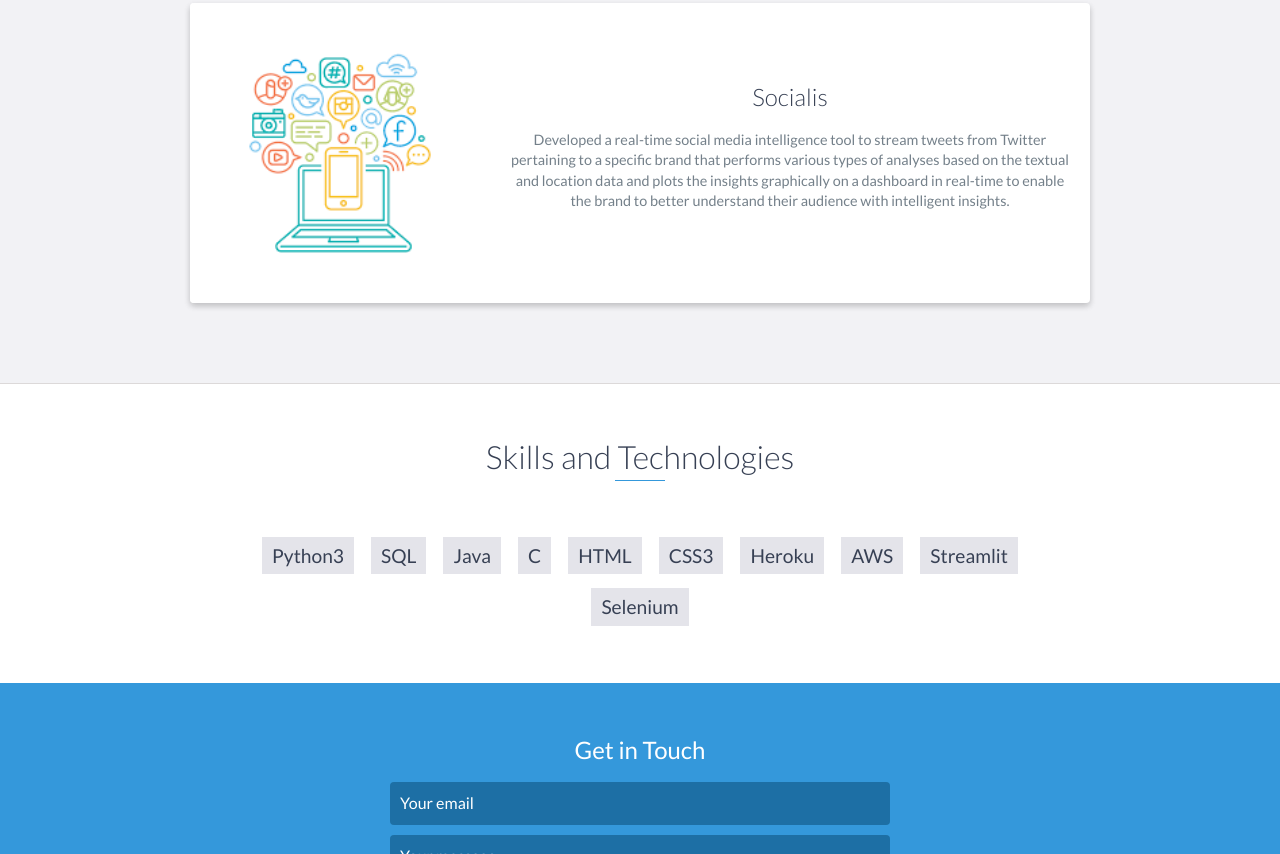
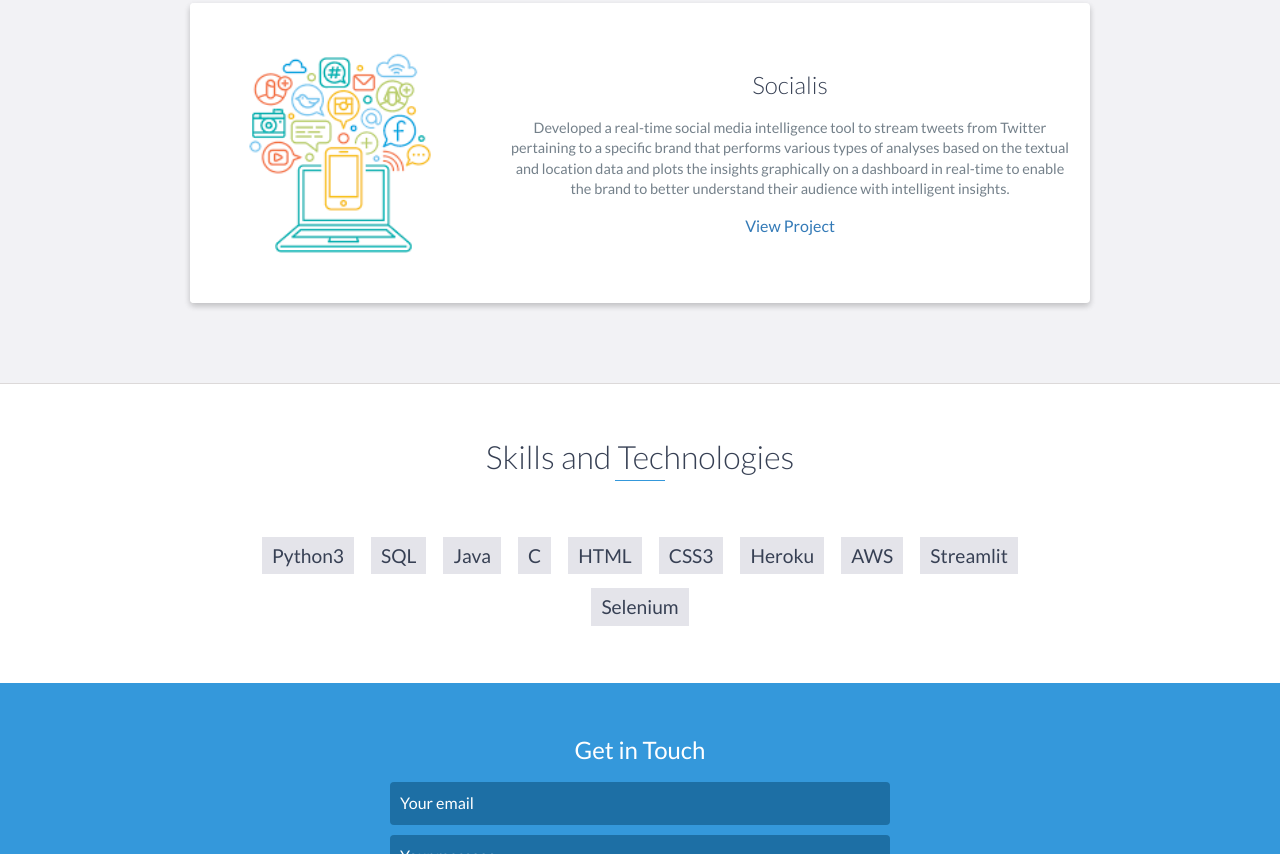
Before and after one commit to parthnagarkar875/parthnagarkar875.github.io, a website: page index.html in a window 1280 px wide. Shown: the part 6070-6924 px from the top of the page. Drawn offline with nearby package versions, Linux system fonts and the light colour scheme.

Commit message:
Update index.html

```diff
--- a/index.html
+++ b/index.html
@@ -375,6 +375,7 @@ Activities:
 performs various types of analyses based on the textual and location data and plots the insights graphically on a dashboard in
 real-time to enable the brand to better understand their audience with intelligent insights.
                     </p>
+		<a href="https://github.com/parthnagarkar875/Socialis">View Project</a>
             </div>
             <!-- End .project-info -->
         </div>
```
